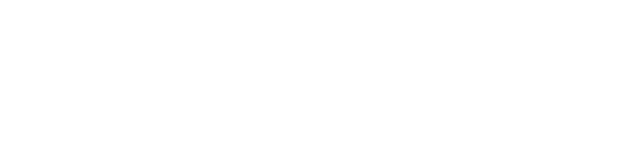
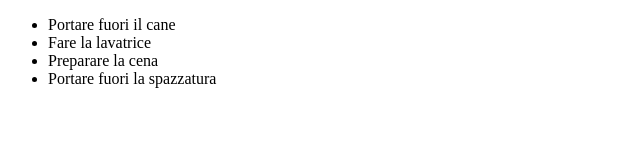
Before and after one commit to damianolagana/vue-todolist, a plain HTML site: page index.html in a window 1280 px wide. Shown: the whole page, without its empty margins (0-640 px from the left). Drawn offline with nearby package versions, Linux system fonts and the light colour scheme.

Commit message:
add list html

```diff
--- a/JS/main.js
+++ b/JS/main.js
@@ -0,0 +1,14 @@
+const {createApp} = Vue;
+
+createApp({
+    data() {
+      return {
+        taskList : [
+            {text:"Portare fuori il cane", done: true},
+            {text:"Fare la lavatrice", done: false},
+            {text:"Preparare la cena", done: false},
+            {text:"Portare fuori la spazzatura", done: false},
+        ]
+      }
+    }
+  }).mount('#app')
--- a/index.html
+++ b/index.html
@@ -5,8 +5,14 @@
     <meta http-equiv="X-UA-Compatible" content="IE=edge">
     <meta name="viewport" content="width=device-width, initial-scale=1.0">
     <title>Vue-todolist</title>
+    <script src='https://unpkg.com/vue@3/dist/vue.global.js'></script>
 </head>
 <body>
+    <div id="app">
+        <ul>
+            <li v-for="(task,i) in taskList">{{taskList[i].text}}</li>
+        </ul>
+    </div>
     <script src="./JS/main.js"></script>
 </body>
 </html>
```
